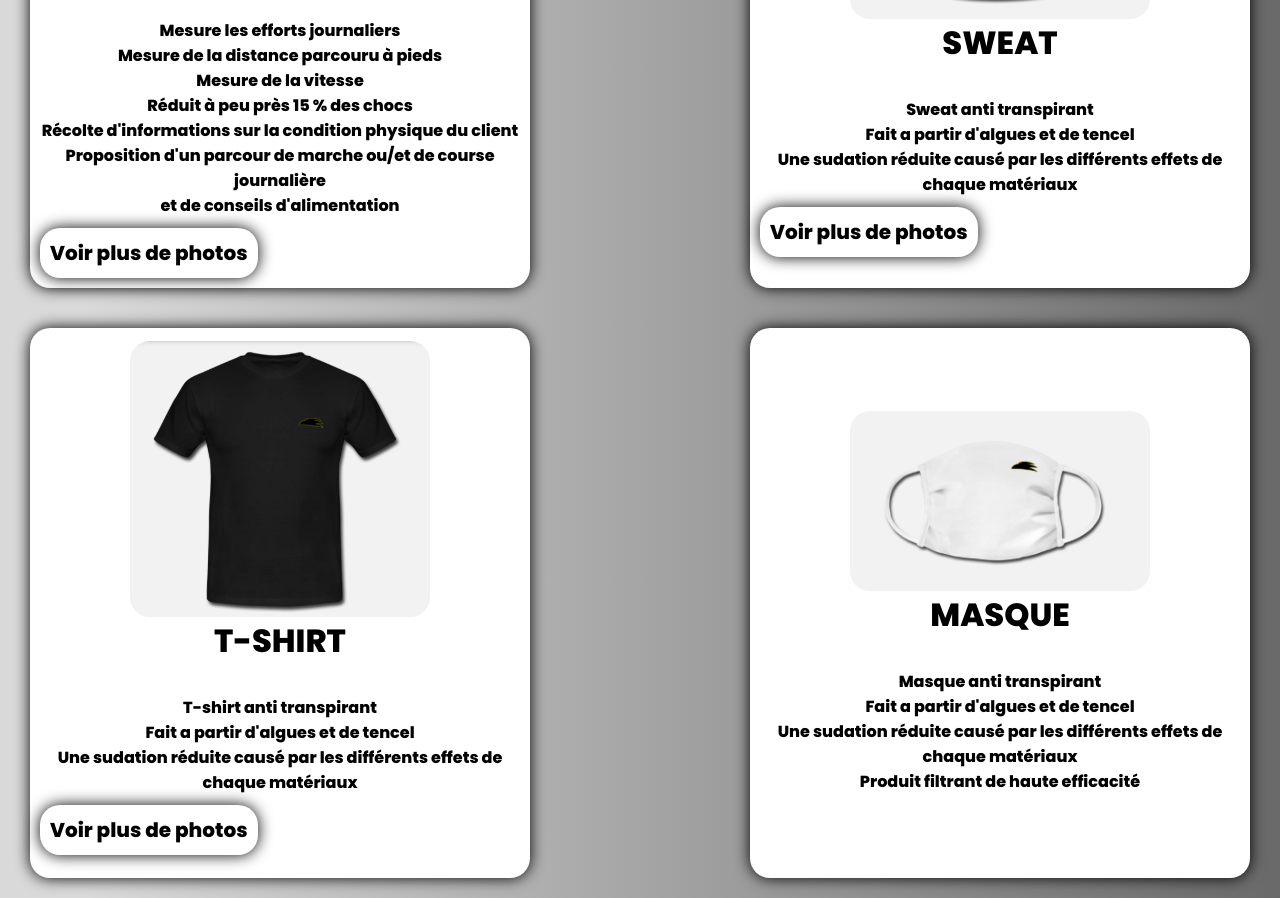
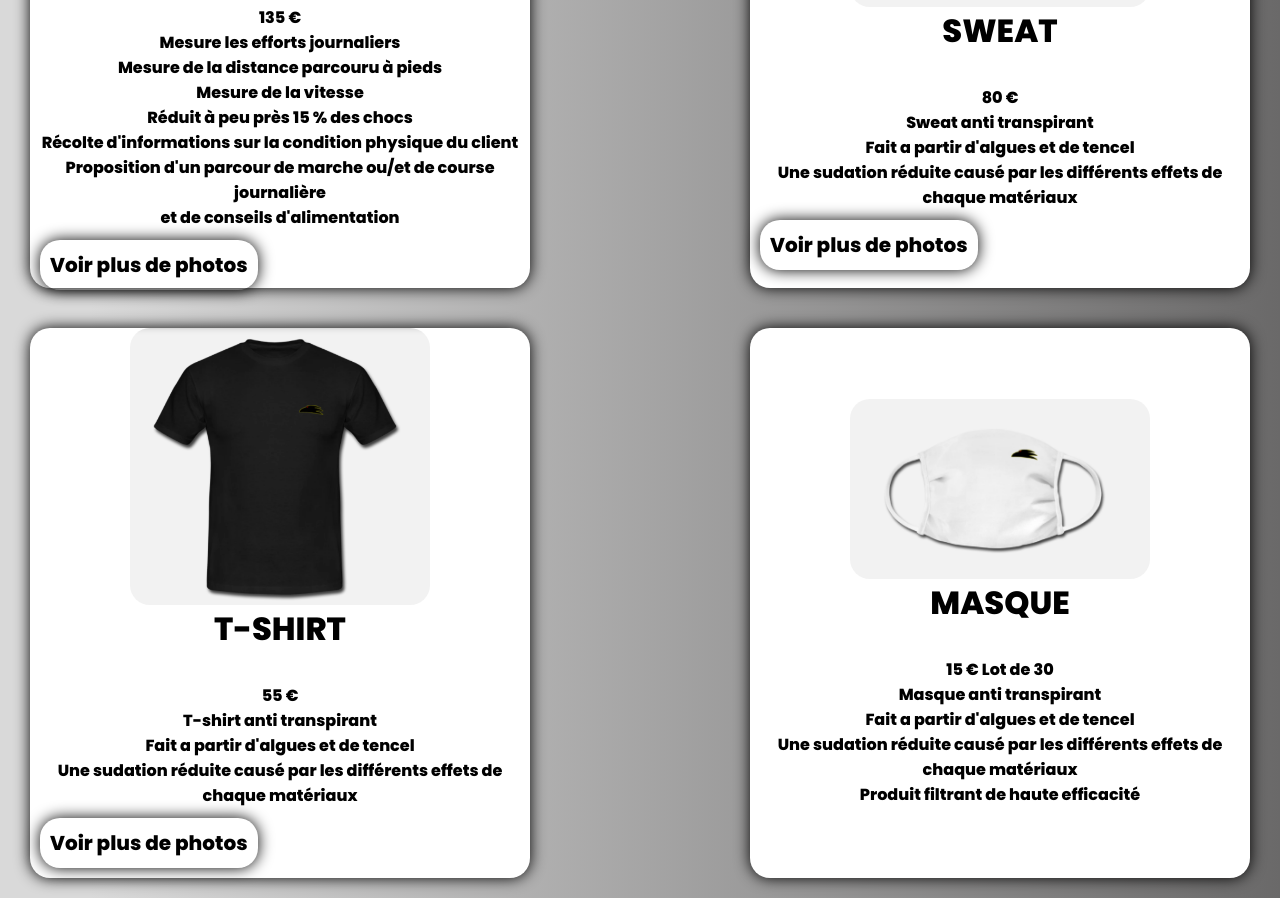
Before and after one commit to Daniel9433/Mon-site, a plain HTML site: page produits.html in a window 1280 px wide. Shown: the part 438-1336 px from the top of the page. Drawn offline with Linux system fonts and the light colour scheme.

Commit message:
changement produits

```diff
--- a/produits.html
+++ b/produits.html
@@ -34,6 +34,7 @@
                     <div class="descrip">
                         <h1>21 FLEX REACT</h1>
                         <ul class="carac">
+                            <li>135 €</li>
                             <li>Mesure les efforts journaliers </li>
                             <li>Mesure de la distance parcouru à pieds</li>
                             <li>Mesure de la vitesse</li>
@@ -52,6 +53,7 @@
                     <div class="descrip">
                         <h1>SWEAT</h1>
                         <ul class="carac">
+                            <li>80 €</li>
                             <li>Sweat anti transpirant</li>
                             <li>Fait a partir d'algues et de tencel</li>
                             <li>Une sudation réduite causé par les différents effets de chaque matériaux</li>
@@ -66,6 +68,7 @@
                     <div class="descrip">
                         <h1>T-SHIRT</h1>
                         <ul class="carac">
+                            <li>55 €</li>
                             <li>T-shirt anti transpirant</li>
                             <li>Fait a partir d'algues et de tencel</li>
                             <li>Une sudation réduite causé par les différents effets de chaque matériaux</li>
@@ -80,6 +83,7 @@
                     <div class="descrip">
                         <h1>MASQUE</h1>
                         <ul class="carac">
+                            <li>15 € Lot de 30</li>
                             <li>Masque anti transpirant</li>
                             <li>Fait a partir d'algues et de tencel</li>
                             <li>Une sudation réduite causé par les différents effets de chaque matériaux</li>
```
